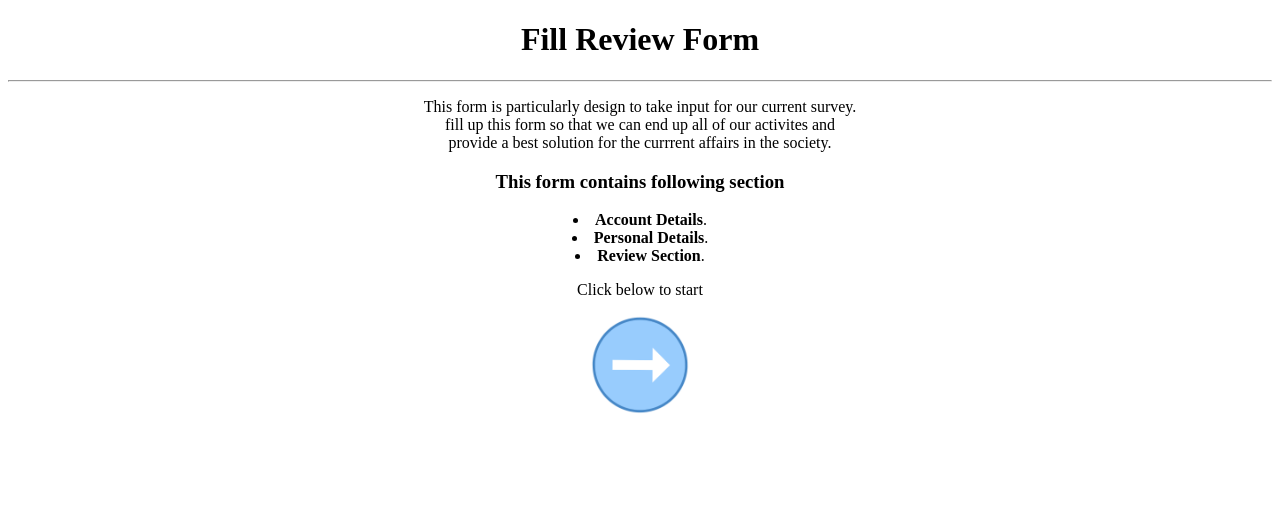
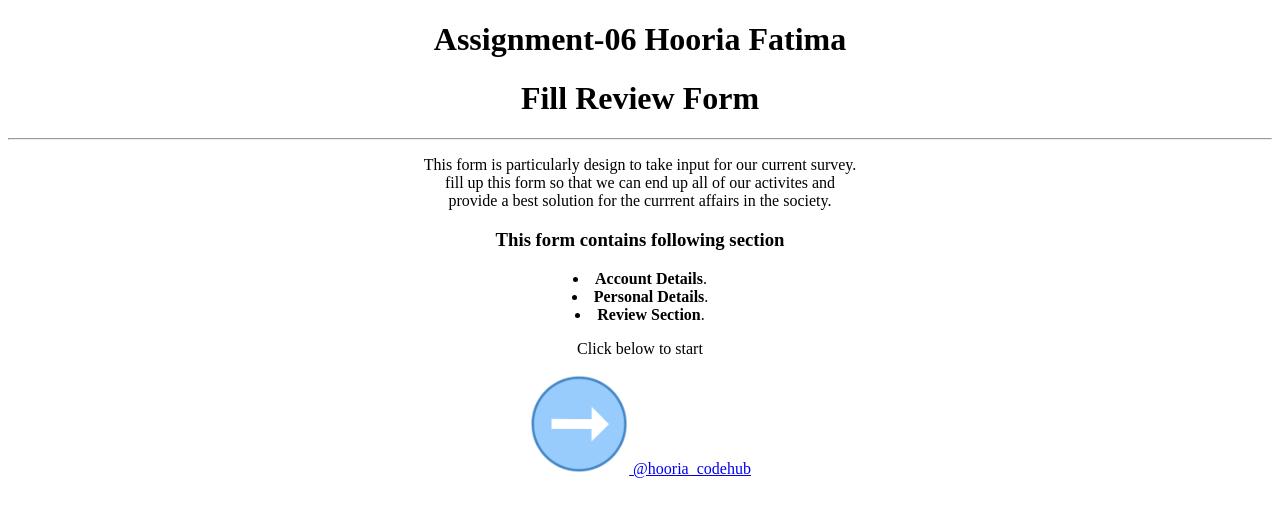
Before and after one commit to HKMentor/assignment6-form, a plain HTML site: page index.html in a window 1280 px wide. Drawn offline with Linux system fonts and the light colour scheme.

Commit message:
form review

```diff
--- a/index.html
+++ b/index.html
@@ -7,6 +7,7 @@
 </head>
 <body>
     <center>
+        <h1>Assignment-06 Hooria Fatima</h1>
         <h1>Fill Review Form</h1>
         <hr>
         <p>This form is particularly design to take input for our current  survey. <br> fill up this form  so that we can end up  all of our activites and  <br> provide a best solution for  the  currrent affairs in the  society.</p>
@@ -19,6 +20,8 @@
         <p>Click below to start</p>
 
         <a href="./step1.html">    <img src="./images/index.png" alt="deatail" width="100px">  </a>
+
+        <a href="https://www.linkedin.com/in/hooria-fatima-54753927b/">@hooria_codehub</a>
     </center>
 </body>
 </html>
```
